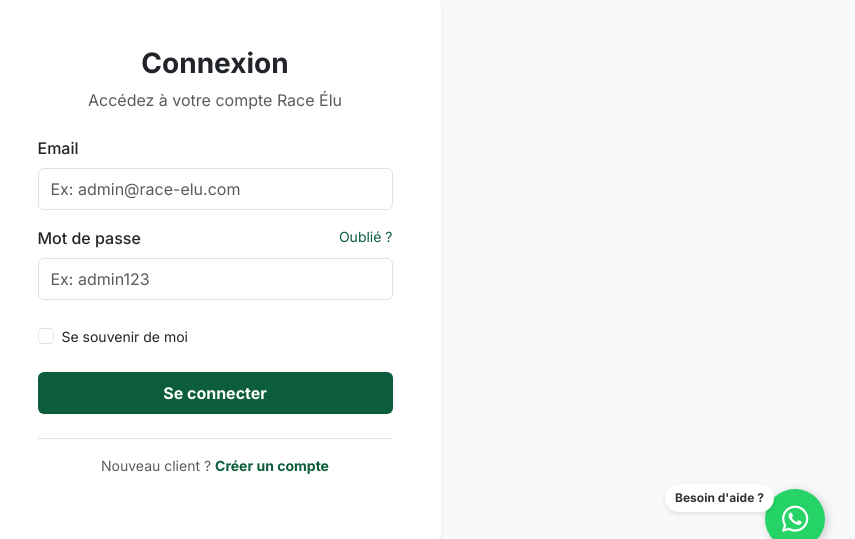
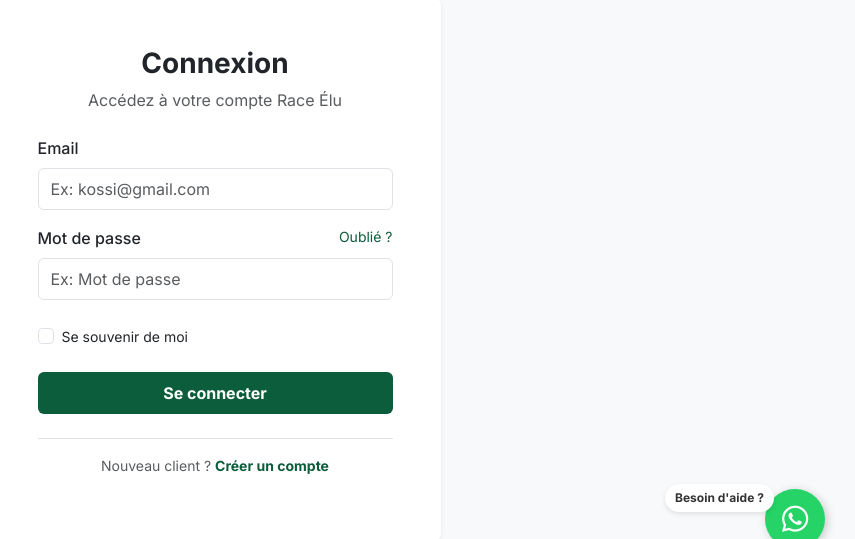
Before and after one commit to jokiller220/raceelu, a PHP site: page /auth/login in a window 1280 px wide. Shown: the part 221-760 px from the top of the page, without its empty margins (425-1280 px from the left). Run offline with PHP 8.4, Linux system fonts and the light colour scheme; data comes from the database, SQL or seed files in the repository; data that the repository does not hold is empty; some libraries are stand-ins or nearby versions.

Commit message:
Update form placeholders with Togolese names

```diff
--- a/app/views/pages/login.php
+++ b/app/views/pages/login.php
@@ -19,14 +19,14 @@
                             <?= csrf_field() ?>
                             <div class="mb-3">
                                 <label class="form-label fw-medium">Email</label>
-                                <input type="email" name="email" class="form-control py-2" required placeholder="Ex: admin@race-elu.com">
+                                <input type="email" name="email" class="form-control py-2" required placeholder="Ex: kossi@gmail.com">
                             </div>
                             <div class="mb-4">
                                 <div class="d-flex justify-content-between">
                                     <label class="form-label fw-medium">Mot de passe</label>
                                     <a href="#" class="text-decoration-none text-dark-green small">Oublié ?</a>
                                 </div>
-                                <input type="password" name="password" class="form-control py-2" required placeholder="Ex: admin123">
+                                <input type="password" name="password" class="form-control py-2" required placeholder="Ex: Mot de passe">
                             </div>
                             <div class="form-check mb-4">
                                 <input type="checkbox" class="form-check-input" id="remember">
--- a/app/views/pages/register.php
+++ b/app/views/pages/register.php
@@ -19,15 +19,15 @@
                             <?= csrf_field() ?>
                             <div class="mb-3">
                                 <label class="form-label fw-medium">Nom complet</label>
-                                <input type="text" name="nom" class="form-control py-2" required placeholder="Ex: Jean Dupont">
+                                <input type="text" name="nom" class="form-control py-2" required placeholder="Ex: Koffi Mensah">
                             </div>
                             <div class="mb-3">
                                 <label class="form-label fw-medium">Email</label>
-                                <input type="email" name="email" class="form-control py-2" required placeholder="Ex: jean@email.com">
+                                <input type="email" name="email" class="form-control py-2" required placeholder="Ex: koffi@gmail.com">
                             </div>
                             <div class="mb-3">
                                 <label class="form-label fw-medium">Téléphone</label>
-                                <input type="text" name="telephone" class="form-control py-2" placeholder="Ex: +225 0102030405">
+                                <input type="text" name="telephone" class="form-control py-2" placeholder="Ex: +228 90 00 00 00">
                             </div>
                             <div class="row mb-4">
                                 <div class="col-md-6">
```
